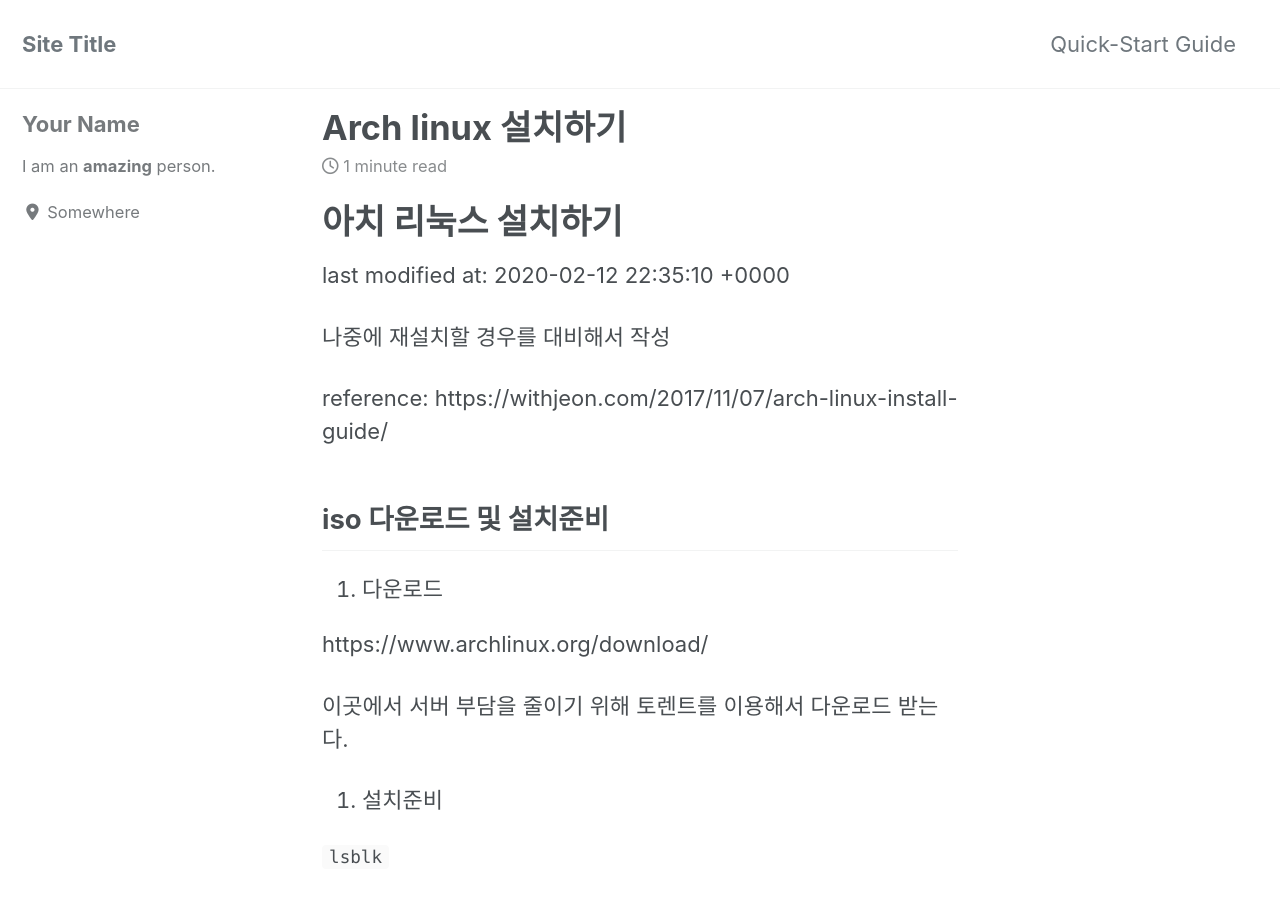
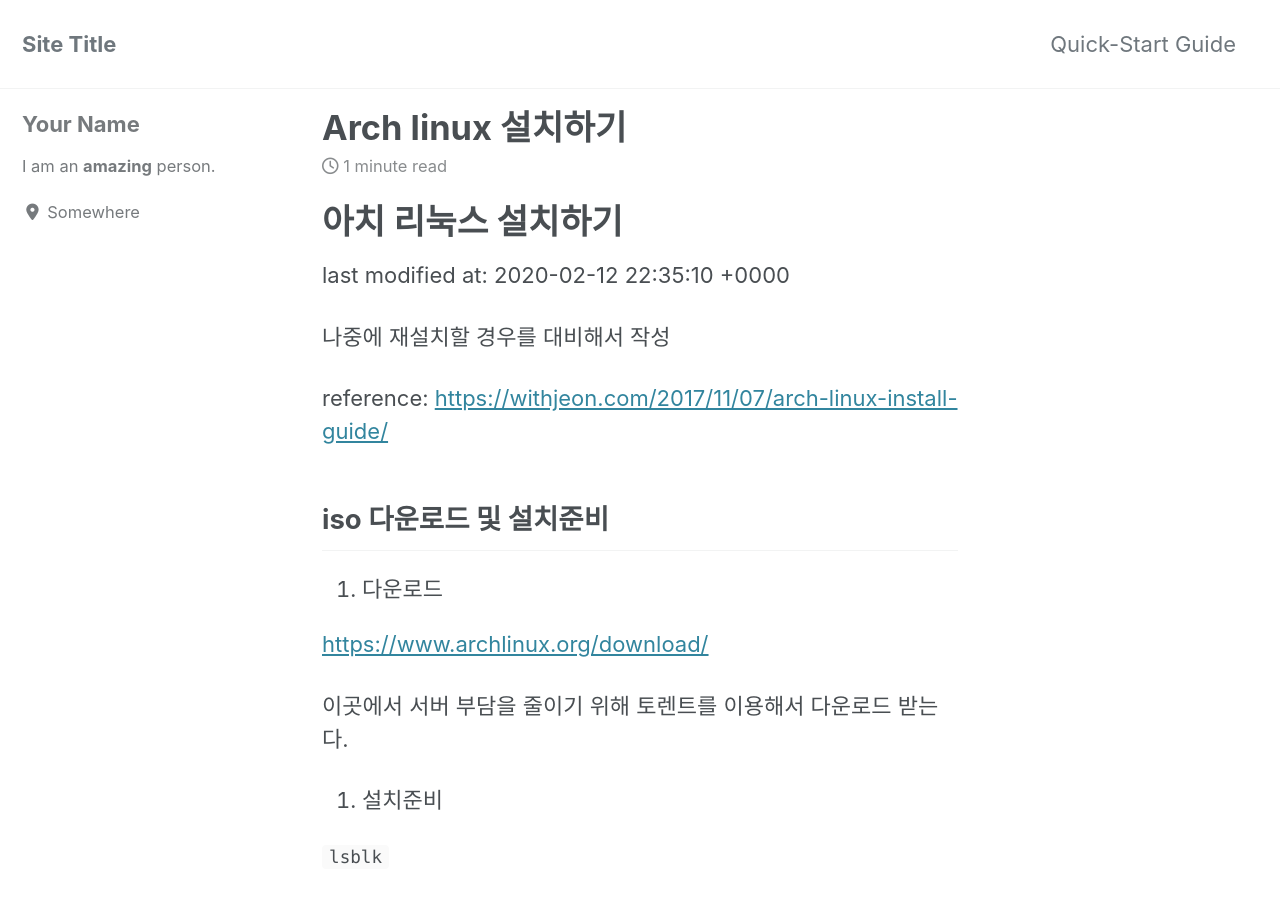
Before and after one commit to hsh814/hsh814.github.io, a Jekyll site: the page built from _posts/2020-02-12-install-arch-linux.md, in a window 1280 px wide and 900 px high. Built offline with Jekyll 4.4.1, drawn with Linux system fonts in a browser that asks for light colours; cached includes are drawn as plain includes; nearby versions of some CDN libraries; part of the change alters nothing that is shown.

Commit message:
added hyperlink

```diff
--- a/_posts/2020-02-12-install-arch-linux.md
+++ b/_posts/2020-02-12-install-arch-linux.md
@@ -18,13 +18,13 @@ last modified at: {{ page.last_modified_at }}
 
 나중에 재설치할 경우를 대비해서 작성
 
-reference: https://withjeon.com/2017/11/07/arch-linux-install-guide/
+reference: <a href="https://withjeon.com/2017/11/07/arch-linux-install-guide/"> https://withjeon.com/2017/11/07/arch-linux-install-guide/</a>
 
 ## iso 다운로드 및 설치준비
 
 1. 다운로드
 
-https://www.archlinux.org/download/
+[https://www.archlinux.org/download/](https://www.archlinux.org/download/)
 
 이곳에서 서버 부담을 줄이기 위해 토렌트를 이용해서 다운로드 받는다.
 
```
